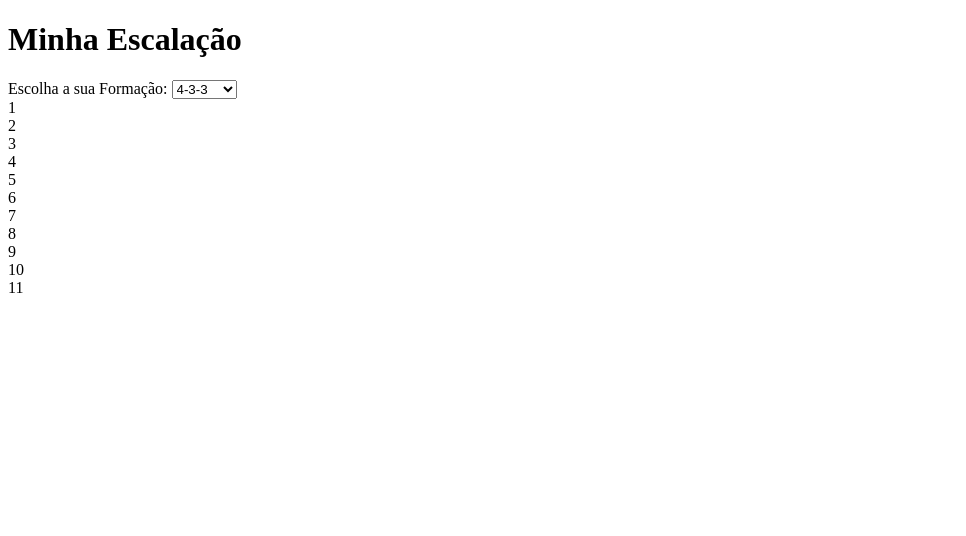
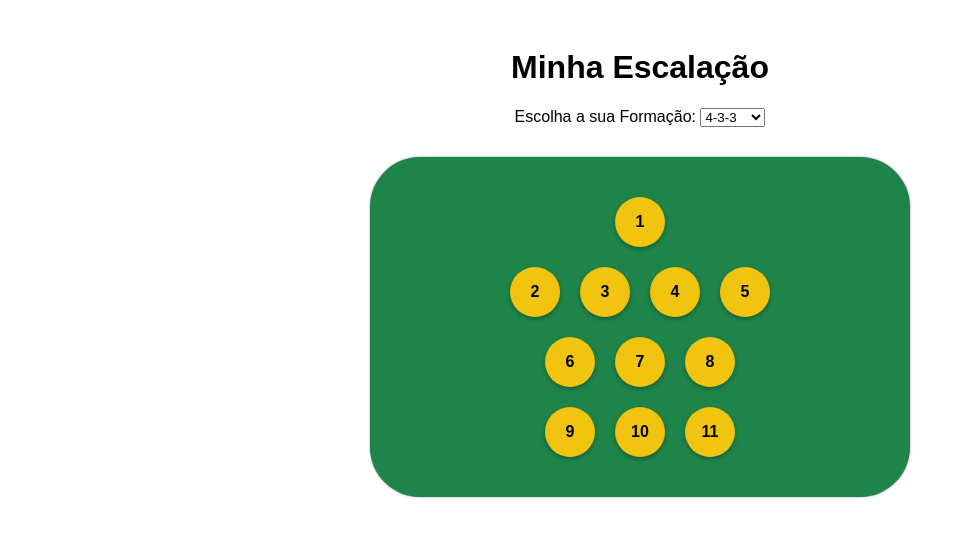
Before and after one commit to juliabarrosdev/escalacao-interativa, a plain HTML site: page index.html in a window 1280 px wide. Shown: the whole page, without its empty margins (0-966 px from the left). Drawn offline with Linux system fonts and the light colour scheme.

Commit message:
style: adicionar estilo básico para campo e jogadores

```diff
--- a/index.html
+++ b/index.html
@@ -19,24 +19,24 @@
     </select>
 
     <div class="campo">
-        <div class="lin-goleiro">
+        <div class="linha goleiro">
             <div class="jogador">1</div>
         </div>
-        <div class="lin-zaga">
-            <div class="jogadores">2</div>
-            <div class="jogadores">3</div>
-            <div class="jogadores">4</div>
-            <div class="jogadores">5</div>
+        <div class="linha zaga">
+            <div class="jogador">2</div>
+            <div class="jogador">3</div>
+            <div class="jogador">4</div>
+            <div class="jogador">5</div>
         </div>
-        <div class="lin-meio">
-            <div class="jogadores">6</div>
-            <div class="jogadores">7</div>
-            <div class="jogadores">8</div>
+        <div class="linha meio">
+            <div class="jogador">6</div>
+            <div class="jogador">7</div>
+            <div class="jogador">8</div>
         </div>
-        <div class="lin-ataque">
-            <div class="jogadores">9</div>
-            <div class="jogadores">10</div>
-            <div class="jogadores">11</div>
+        <div class="linha ataque">
+            <div class="jogador">9</div>
+            <div class="jogador">10</div>
+            <div class="jogador">11</div>
         </div>
     </div>
 
--- a/style.css
+++ b/style.css
@@ -0,0 +1,35 @@
+body {
+    font-family: Arial, sans-serif;
+    text-align: center;
+    padding: 20px;
+}
+
+.campo {
+    width: 90%;
+    max-width: 500px;
+    margin: 0 auto;
+    margin-top: 30px;
+    background: #1e8449;
+    padding: 20px;
+    border-radius: 50px;
+    box-shadow: 0 0 2px rgba(0, 0, 0, 0.5);
+}
+
+.linha {
+    display: flex;
+    justify-content: center;
+    margin: 20px 0;
+}
+
+.jogador {
+    width: 50px;
+    height: 50px;
+    background-color: #f1c40f;
+    border-radius: 50%;
+    margin: 0 10px;
+    display: flex;
+    align-items: center;
+    justify-content: center;
+    font-weight: bold;
+    box-shadow: 0 2px 4px rgba(0, 0, 0, 0.3);
+}
```
